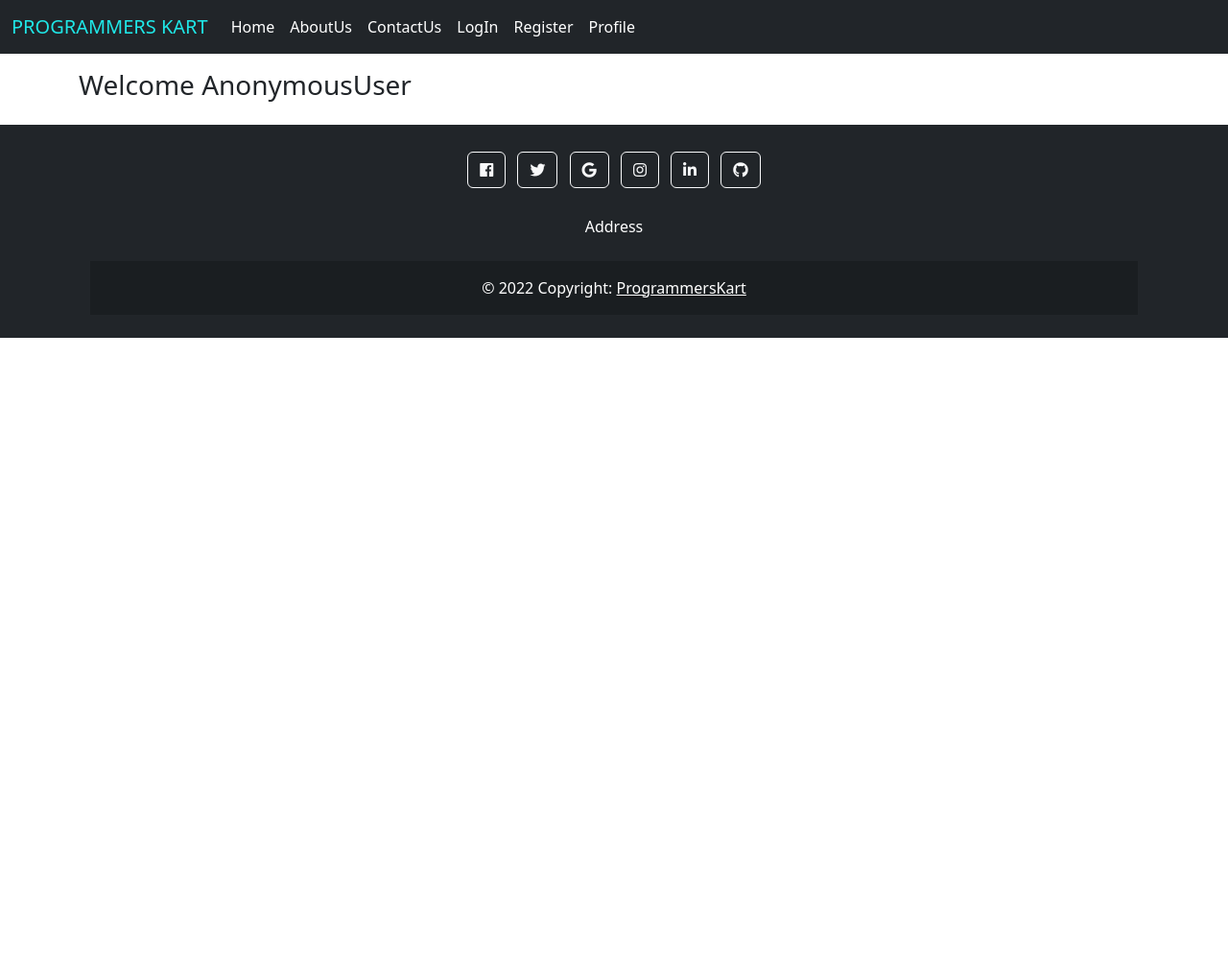
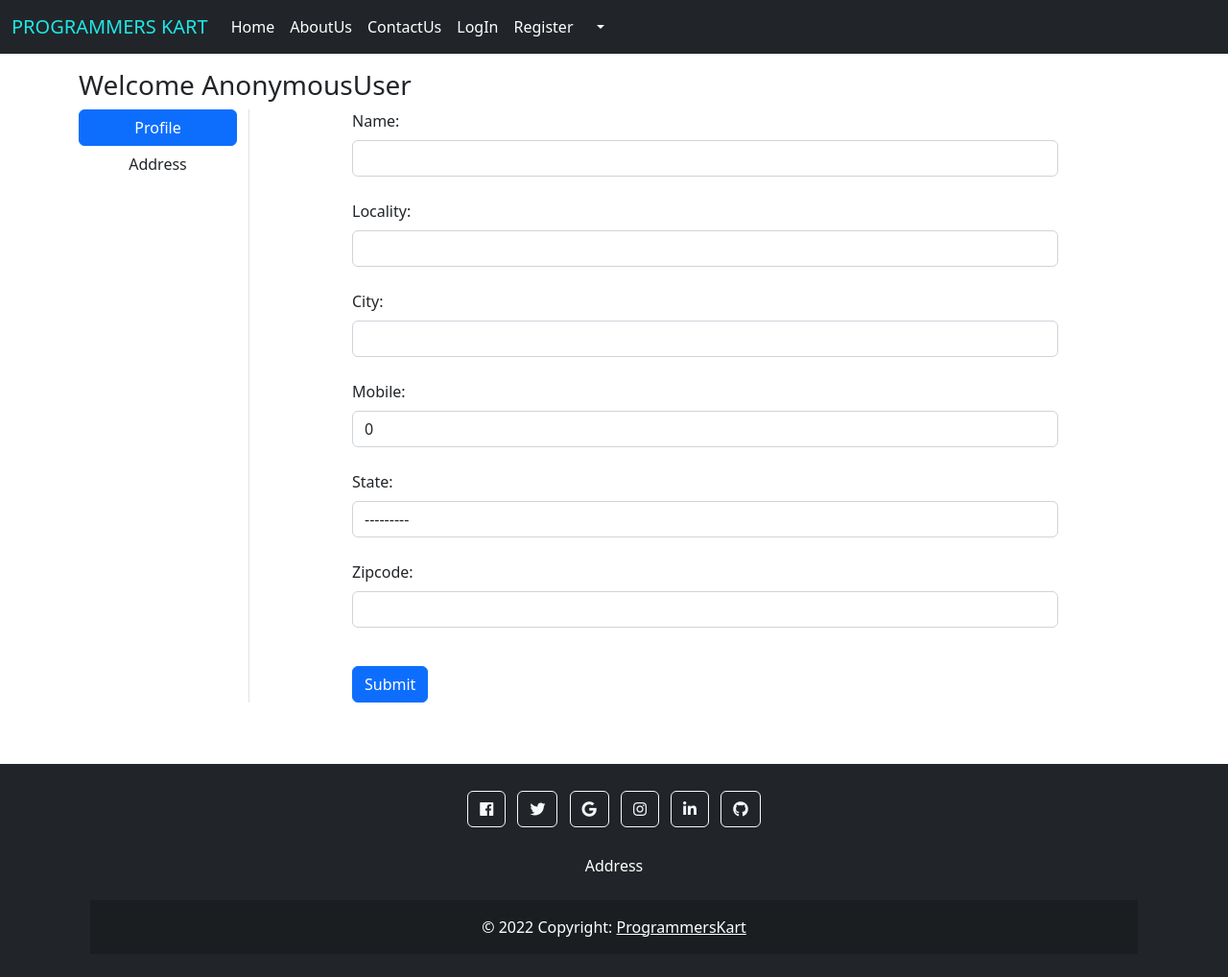
Before and after one commit to Thulasimani-B/ProgrammerKartVer2, a Django app: page /profile/ in a window 1280 px wide. Shown: the whole page at 96% size. Before the commit the page ends 352 px from the top, so only its background shows below. Run offline with Django 4.2, Linux system fonts and the light colour scheme; some libraries are stand-ins or nearby versions.

Commit message:
updated  register page, login page, profile page, change password page, logout page,

```diff
--- a/ProgrammersKartProject/proKApp/forms.py
+++ b/ProgrammersKartProject/proKApp/forms.py
@@ -22,9 +22,13 @@ class CustomerResigtrationForm(UserCreationForm):
         fields = ['username','email','password1','password2']
 
 
+class MyPasswordChangeForm(PasswordChangeForm):
+    old_password = forms.CharField(label='Old Password', widget=forms.PasswordInput(attrs={'autofocus':'True','autocomplete':'current-password','class':'form-control'}))
+    new_password1 = forms.CharField(label='New Password',widget=forms.PasswordInput(attrs={'autocomplete':'current-password','class':'form-control'}))
+    new_password2 = forms.CharField(label='Confirm Password',widget=forms.PasswordInput(attrs={'autocomplete':'current-password','class':'form-control'}))
+
 class MyPasswordResetForm(PasswordChangeForm):
     pass
-
 class CustomerProfileForm(forms.ModelForm):
     class Meta:
         model = Customer
--- a/ProgrammersKartProject/proKApp/templates/apps/base.html
+++ b/ProgrammersKartProject/proKApp/templates/apps/base.html
@@ -51,8 +51,15 @@
               <li class="nav-item">
                 <a class="nav-link active" href="{% url 'customerRegistration' %}">Register</a>
               </li>
-              <li class="nav-item">
-                <a class="nav-link active" href="{% url 'profile' %}">Profile</a>
+
+              <li class="nav-item dropdown mx-2">
+                <a href="#" class="nav-link dropdown-toggle text-white" id="profileDropdown" role="button" data-bs-toggle="dropdown"></a>
+                <ul class="dropdown-menu" aria-labelledby="profileDropdown">
+                  <li><a class="dropdown-item" href="{% url 'profile' %}">Profile</a></li>
+                  <li><a class="dropdown-item" href="">Orders</a></li>
+                  <li><a class="dropdown-item" href="{% url 'passwordchange' %}">Change Password</a></li>
+                  <li><a class="dropdown-item" href="{% url 'logout' %}">Logout</a></li>
+                </ul>
               </li>
             </ul>
             <!-- <form class="d-flex">
--- a/ProgrammersKartProject/proKApp/templates/apps/profile.html
+++ b/ProgrammersKartProject/proKApp/templates/apps/profile.html
@@ -9,7 +9,40 @@
 <div class="container my-3">
     <div class="row">
         <h3>Welcome <span class="text-capitalize">{{request.user}}</span></h3>
+
+        <div class="col-sm-2 border-end">
+            <ul class="list-unstyled">
+                <li class="d-grid"><a href="{% url 'profile' %}" class="btn btn-primary">Profile</a></li>
+                <li class="d-grid"><a href="{% url 'address' %}" class="btn">Address</a></li>
+            </ul>
+        </div>
+
+        <div class="col-sm-8 offset-sm-1">
+            <form action="" method="post">
+                {% csrf_token %}
+                {% for fm in form %}
+                    {{fm.label_tag}} {{fm}} <small class="text-danger">{{fm.errors|striptags}}</small><br>
+                {% endfor %}
+
+                <div class="col-12 mt-3">
+                    <button type="submit" class="btn btn-primary">Submit</button>
+                </div>
+
+                {% if form.non_field_errors %}
+                    {% for error in form.non_field_erros %}
+                        <p class="alert alert-danger my-3">{{error}}</p>
+                    {% endfor %}
+                {% endif %}
+
+
+                {% if messages %}
+                    {% for msg in messages %}
+                        <div class="alert alert-{{msg.tags}}" role="alert">{{msg}}</div>
+                    {% endfor %}
+                {% endif %}
+            </form>
+        </div>
     </div>
 </div>
-
-{%endblock content%}
+<br><br>
+{% endblock content %}
--- a/ProgrammersKartProject/proKApp/urls.py
+++ b/ProgrammersKartProject/proKApp/urls.py
@@ -21,7 +21,7 @@ from django.conf.urls.static import static
 
 # authentication
 from django.contrib.auth import views as auth_view
-from . forms import LoginForm, MyPasswordResetForm
+from . forms import LoginForm, MyPasswordChangeForm, MyPasswordResetForm
 
 urlpatterns = [
     path('about/',views.about,name='about'),
@@ -30,10 +30,17 @@ urlpatterns = [
     path('category/<slug:val>',views.CategoryView.as_view(),name='category'),
     path('productDetail/<int:pk>',views.productDetail.as_view(),name='productDetail'),
     path('profile/',views.ProfileView.as_view(),name='profile'),
+    path('address/',views.address,name='address'),
+    path('updateAddress/<int:pk>',views.updateAddress.as_view(),name='updateAddress'),
 
     # login authentication
     path('registration/',views.CustomerRegistrationView.as_view(),name='customerRegistration'),
     path('accounts/login/',auth_view.LoginView.as_view(template_name='apps/login.html',authentication_form=LoginForm),name='login'),
+
     path('password-reset/',auth_view.PasswordResetView.as_view(template_name='apps/password_reset.html',form_class=MyPasswordResetForm), name='password_reset'),
+    path('passwordchange/',auth_view.PasswordChangeView.as_view(template_name='apps/changepassword.html',form_class=MyPasswordChangeForm, success_url='/passwordchangedone'),name='passwordchange'),
+    path('passwordchangedone/',auth_view.PasswordChangeDoneView.as_view(template_name='apps/passwordchangedone.html'),name='passwordchangedone'),
+
+    path('logout/',auth_view.LogoutView.as_view(next_page='login'),name='logout')
 
 ]+static(settings.MEDIA_URL, document_root=settings.MEDIA_ROOT)
--- a/ProgrammersKartProject/proKApp/views.py
+++ b/ProgrammersKartProject/proKApp/views.py
@@ -92,4 +92,45 @@ class ProfileView(View):
         form = CustomerProfileForm()
         return render(request,'apps/profile.html',locals())
     def post(self,request):
+        form = CustomerProfileForm(request.POST)
+        if form.is_valid():
+            user = request.user
+            name = form.cleaned_data['name']
+            locality = form.cleaned_data['locality']
+            city = form.cleaned_data['city']
+            mobile = form.cleaned_data['mobile']
+            state = form.cleaned_data['state']
+            zipcode = form.cleaned_data['zipcode']
+
+            reg=Customer(user=user,name=name,locality=locality,mobile=mobile,city=city,state=state,zipcode=zipcode)
+            reg.save()
+            messages.success(request,"Congratulations! Profile Save Successfully!")
+        else:
+            messages.warning(request,"Invalid Input Data")
         return render(request,'apps/profile.html',locals())
+
+
+def address(request):
+    add = Customer.objects.filter(user=request.user)
+    return render(request,'apps/address.html',locals())
+
+class updateAddress(View):
+    def get(self,request,pk):
+        add = Customer.objects.get(pk=pk)
+        form = CustomerProfileForm(instance=add)       # instance=add -> it will automatically fill the data in the updateform
+        return render(request,'apps/updateAddress.html',locals())
+    def post(self,request,pk):
+        form = CustomerProfileForm(request.POST)
+        if form.is_valid():
+            add = Customer.objects.get(pk=pk)                  #fetching the datas
+            add.name = form.cleaned_data['name']               #assigning new values  for the name,locality,...
+            add.locality = form.cleaned_data['locality']
+            add.city = form.cleaned_data['city']
+            add.mobile = form.cleaned_data['mobile']
+            add.state = form.cleaned_data['state']
+            add.zipcode = form.cleaned_data['zipcode']
+            add.save()                                         #updating the datas
+            messages.success(request,"Congratualations! Profile Update Successsfully")
+        else:
+            messages.warning(request,"Invalid Input Data")
+        return redirect("address")                             #after updating redirect to the address page
```
Also changed, not shown: ProgrammersKartProject/proKApp/templates/apps/address.html (added, +43 -0 lines), ProgrammersKartProject/proKApp/templates/apps/changepassword.html (added, +37 -0 lines), ProgrammersKartProject/proKApp/templates/apps/passwordchangedone.html (added, +26 -0 lines), ProgrammersKartProject/proKApp/templates/apps/updateAddress.html (added, +35 -0 lines), ProgrammersKartProject/db.sqlite3.
